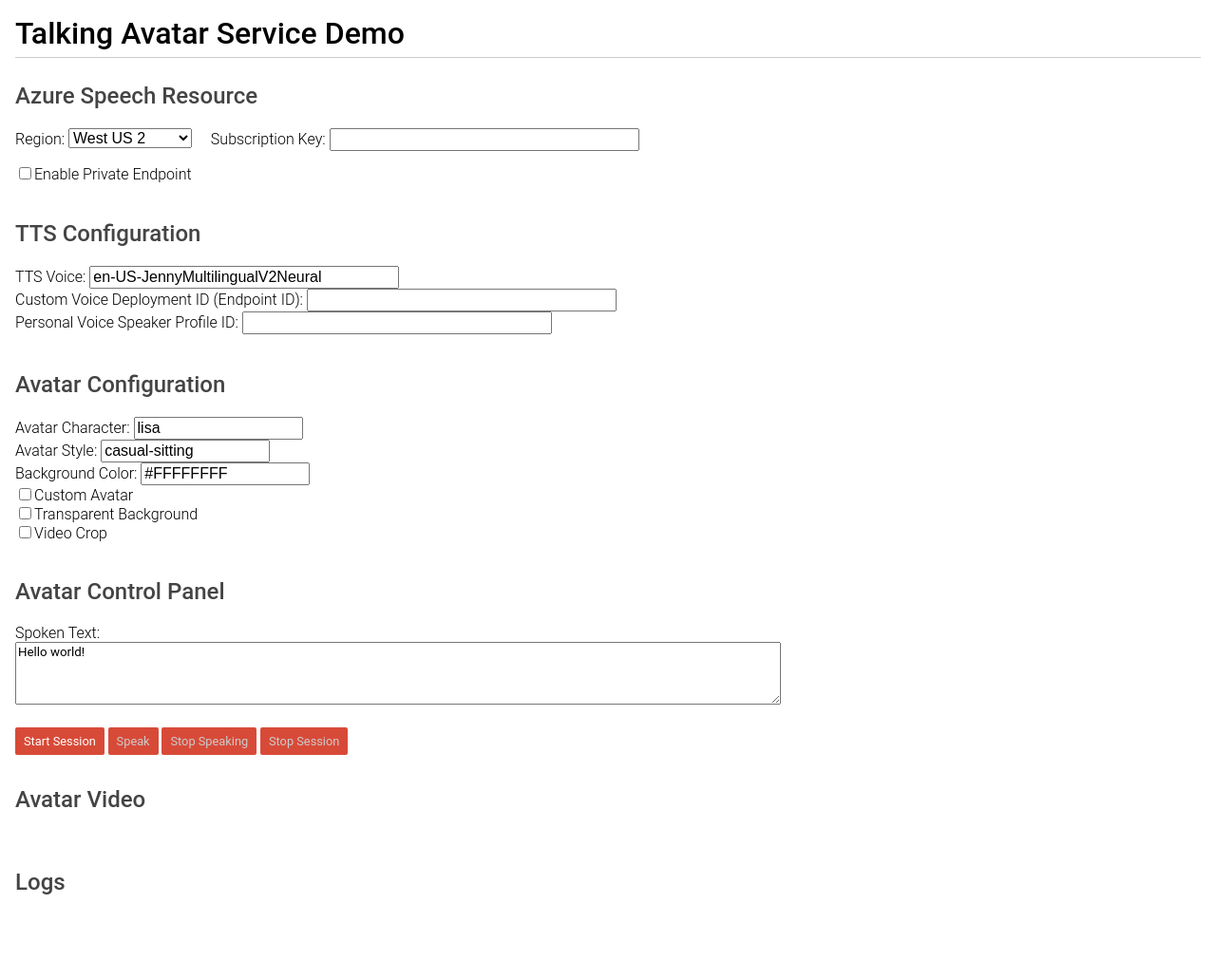
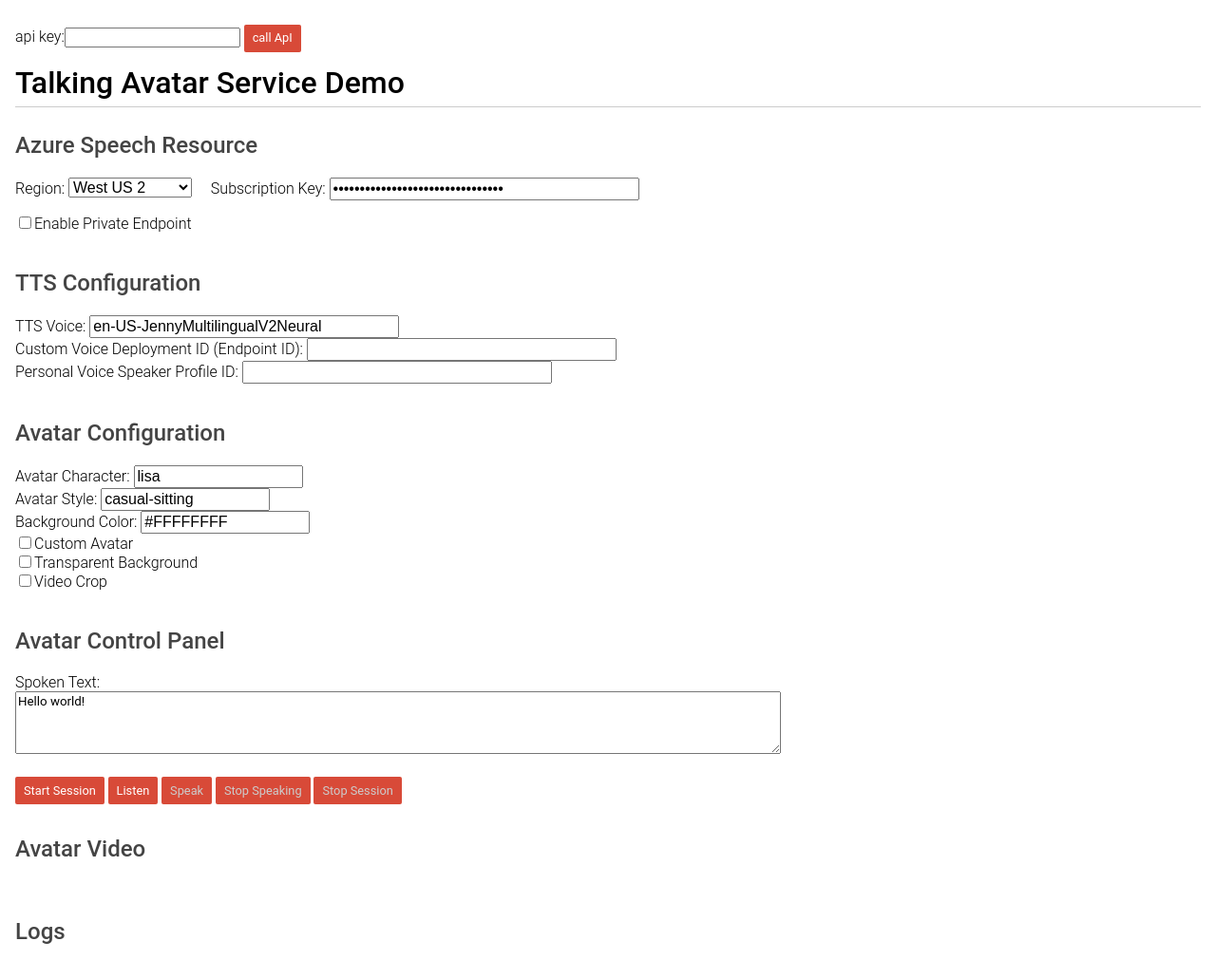
Before and after one commit to abdulSalamKagaji97/avatar, a plain HTML site: page index.html in a window 1280 px wide. Shown: the whole page at 95% size. Before the commit the page ends 979 px from the top, so only its background shows below. Drawn offline with Linux system fonts and the light colour scheme.

Commit message:
api call push

```diff
--- a/index.html
+++ b/index.html
@@ -1,13 +1,114 @@
 <!DOCTYPE html>
 <html lang="en">
+
 <head>
   <meta charset="UTF-8">
   <title>Talking Avatar Service Demo</title>
   <link href="./css/styles.css" rel="stylesheet">
   <script src="https://aka.ms/csspeech/jsbrowserpackageraw"></script>
   <script src="./js/basic.js"></script>
+
+  <script type="application/javascript">
+    function start() {
+      var r = document.getElementById("spokenText");
+      if ("webkitSpeechRecognition" in window) {
+        var speechRecognizer = new webkitSpeechRecognition();
+        speechRecognizer.continuous = true;
+        speechRecognizer.interimResults = true;
+        speechRecognizer.lang = "en-US";
+        speechRecognizer.start();
+
+        var finalTranscripts = "";
+        speechRecognizer.onresult = function (event) {
+          var interimTranscripts = "";
+          for (var i = event.resultIndex; i < event.results.length; i++) {
+            var transcript = event.results[i][0].transcript;
+            transcript.replace("\n", "<br>");
+            if (event.results[i].isFinal) {
+              // if(!finalTranscripts.includes(transcript))
+              finalTranscripts += transcript;
+            }
+            else {
+              // if(!interimTranscripts.includes(transcript))
+
+              interimTranscripts += transcript;
+            }
+            r.innerHTML = finalTranscripts + interimTranscripts;
+          }
+        };
+        speechRecognizer.onerror = function (event) {
+        };
+      }
+      else {
+        r.innerHTML = "Your browser does not support that.";
+      }
+    }
+    function callApi() {
+      var myHeaders = new Headers();
+      myHeaders.append("Authorization", "Bearer"+document.getElementById("apiKey").value);
+      myHeaders.append("Content-Type", "application/json");
+
+      var raw = JSON.stringify({
+        "user_query": "account insights of castle walter",
+        "job_id": "test",
+        "channel": "Sales assist",
+        "definition_id": "6359cf04c3c0ca10e306f9df0501311e",
+        "tool_definition_id": "df08d3bbc377b910e306f9df05013164"
+      });
+
+      var requestOptions = {
+        method: 'POST',
+        headers: myHeaders,
+        body: raw,
+        redirect: 'follow'
+      };
+
+      fetch("https://servicenow3frh9x.westus2.cloudapp.azure.com:443/api/v1/service/table-nlq-aks-v5/score", requestOptions)
+        .then(response => response.text())
+        .then(result => console.log(result))
+        .catch(error => console.log('error', error));
+    }
+  </script>
+
 </head>
+<!--
+<script type="text/javascript">
+  var recognizing;
+  var recognition = new webkitSpeechRecognition();
+  recognition.continuous = true;
+  reset();
+  recognition.onend = reset();
+
+  recognition.onresult = function (event) {
+    console.log("here")
+    for (var i = event.resultIndex; i < event.results.length; ++i) {
+      if (event.results[i].isFinal) {
+        textarea.value += event.results[i][0].transcript;
+        console.log(event.results[i][0].transcript)
+      }
+    }
+  }
+
+  function reset() {
+    recognizing = false;
+    button.innerHTML = "Click to Speak";
+  }
+
+  function toggleStartStop() {
+    if (recognizing) {
+      recognition.stop();
+      reset();
+    } else {
+      recognition.start();
+      recognizing = true;
+      button.innerHTML = "Click to Stop";
+    }
+  }
+</script> -->
+
 <body>
+  api key:<input id="apiKey" />
+  <button onclick="callApi()">call ApI</button>
   <h1>Talking Avatar Service Demo</h1>
 
   <div id="configuration">
@@ -19,18 +120,22 @@
       <option value="southeastasia">Southeast Asia</option>
     </select>
     <label style="font-size: medium;" for="subscriptionKey">Subscription Key:</label>
-  <input id="subscriptionKey" type="password" size="32" style="font-size: medium;" />
+    <input id="subscriptionKey" type="password" value="f985dc8d62e24c9e892f110b19c999dc" size="32"
+      style="font-size: medium;" />
     <div style="background-color: white; width: 300px;">
-    <input type="checkbox" id="enablePrivateEndpoint" onchange = "window.updatePrivateEndpoint()">Enable Private Endpoint</input><br />
+      <input type="checkbox" id="enablePrivateEndpoint" onchange="window.updatePrivateEndpoint()">Enable Private
+      Endpoint</input><br />
     </div>
-  <div id = "showPrivateEndpointCheckBox" hidden="hidden">
+    <div id="showPrivateEndpointCheckBox" hidden="hidden">
       <label style="font-size: medium;" for="privateEndpoint">Endpoint:</label>
-    <input id="privateEndpoint" type="text" size="64" style="font-size: medium;" placeholder="https://{your custom name}.cognitiveservices.azure.com/"></input><br />
+      <input id="privateEndpoint" type="text" size="64" style="font-size: medium;"
+        placeholder="https://{your custom name}.cognitiveservices.azure.com/"></input><br />
     </div><br />
 
     <h2 style="background-color: white; width: 300px;">TTS Configuration</h2>
     <label style="font-size: medium;" for="ttsVoice">TTS Voice:</label>
-  <input id="ttsVoice" type="text" size="32" style="font-size: medium;" value="en-US-JennyMultilingualV2Neural"></input><br />
+    <input id="ttsVoice" type="text" size="32" style="font-size: medium;"
+      value="en-US-JennyMultilingualV2Neural"></input><br />
     <label style="font-size: medium;" for="customVoiceEndpointId">Custom Voice Deployment ID (Endpoint ID):</label>
     <input id="customVoiceEndpointId" type="text" size="32" style="font-size: medium;" value=""></input><br />
     <label style="font-size: medium;" for="personalVoiceSpeakerProfileID">Personal Voice Speaker Profile ID:</label>
@@ -41,7 +146,8 @@
     <label style="font-size: medium;" for="talkingAvatarCharacter">Avatar Character:</label>
     <input id="talkingAvatarCharacter" type="text" size="16" style="font-size: medium;" value="lisa"></input><br />
     <label style="font-size: medium;" for="talkingAvatarStyle">Avatar Style:</label>
-  <input id="talkingAvatarStyle" type="text" size="16" style="font-size: medium;" value="casual-sitting"></input><br />
+    <input id="talkingAvatarStyle" type="text" size="16" style="font-size: medium;"
+      value="casual-sitting"></input><br />
     <label style="font-size: medium;" for="backgroundColor">Background Color:</label>
     <input id="backgroundColor" type="text" size="16" style="font-size: medium;" value="#FFFFFFFF"></input><br />
     <div style="background-color: white; width: 200px;">
@@ -54,13 +160,15 @@
   </div>
 
   <h2 style="background-color: white; width: 300px;">Avatar Control Panel</h2>
-<label style="font-size: medium;" for="spokenText">Spoken Text:</label><br/>
-<textarea id="spokenText" style="height:40px">Hello world!</textarea><br/>
+  <label style="font-size: medium;" for="spokenText">Spoken Text:</label><br />
+  <textarea id="spokenText" style="height:40px">Hello world!</textarea><br />
   <button id="startSession" onclick="window.startSession()">Start Session</button>
+  <button onclick="start()">Listen</button>
+
   <button id="speak" onclick="window.speak()" disabled="disabled">Speak</button>
   <button id="stopSpeaking" onclick="window.stopSpeaking()" disabled="disabled">Stop Speaking</button>
   <button id="stopSession" onclick="window.stopSession()" disabled="disabled">Stop Session</button>
-<br/>
+  <br />
 
   <h2 id="videoLabel" style="background-color: white; width: 300px;">Avatar Video</h2>
   <div id="videoContainer" style="position: relative; width: 960px;">
@@ -73,9 +181,10 @@
     <canvas id="canvas" width="1920" height="1080" style="background-color: transparent;" hidden="hidden"></canvas>
     <canvas id="tmpCanvas" width="1920" height="1080" hidden="hidden"></canvas>
   </div>
-<br/>
+  <br />
 
   <h2 style="background-color: white; width: 300px;">Logs</h2>
   <div id="logging" style="background-color: white;"></div>
 </body>
+
 </html>
```
Also changed, not shown: index copy.html (added, +81 -0 lines), test.html (added, +11 -0 lines). Lines whose indentation alone changed are shown as unchanged.
